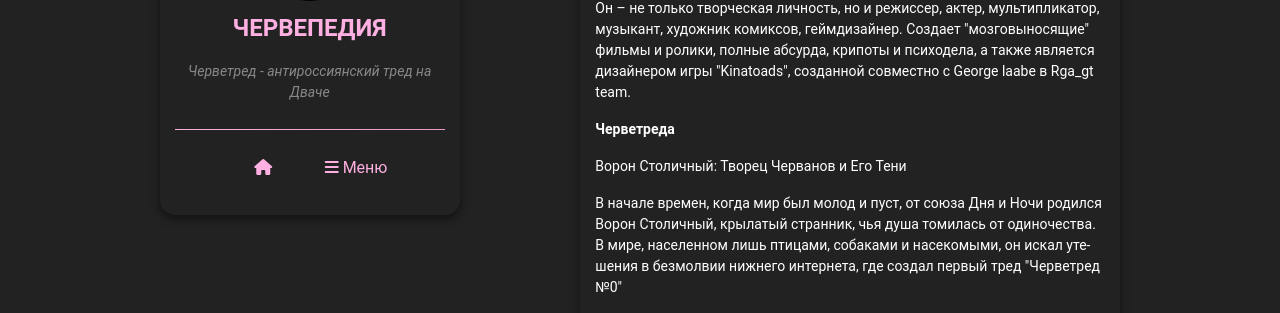
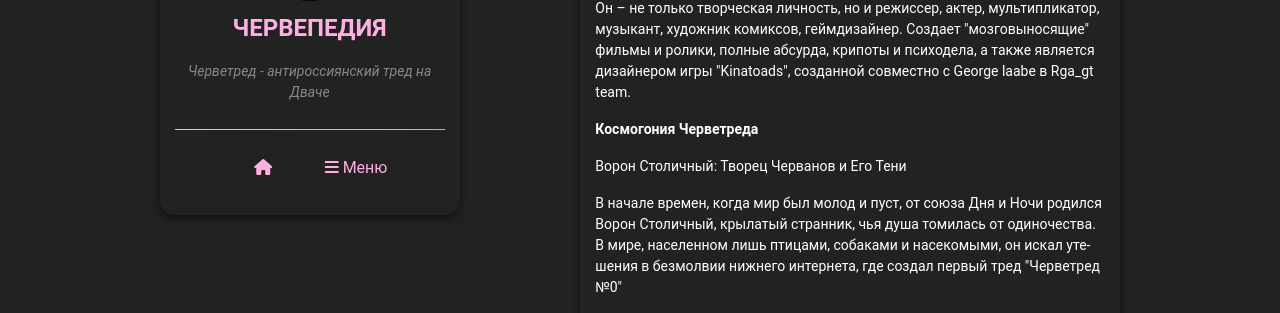
Before and after one commit to chervepedia/chervepedia.github.io, a Jekyll site: the page built from about.md, in a window 1280 px wide and 900 px high, scrolled down 997 px. Shown: the part 139-452 px from the top of the window. Built offline with Jekyll 4.4.1, drawn with Linux system fonts in a browser that asks for light colours; comment, search, counter and statistics services are not loaded.

Commit message:
Update about.md

```diff
--- a/about.md
+++ b/about.md
@@ -26,7 +26,7 @@ except: "Черветред - это русофобский тред на два
 
         <p>Он – не только творческая личность, но и режиссер, актер, мультипликатор, музыкант, художник комиксов, геймдизайнер. Создает "мозговыносящие" фильмы и ролики, полные абсурда, крипоты и психодела, а также является дизайнером игры "Kinatoads", созданной совместно с George laabe в Rga_gt team.</p>
 
-        <p><strong> Черветреда</strong></p>
+        <p><strong>Космогония Черветреда</strong></p>
 
         <p>Ворон Столичный: Творец Черванов и Его Тени</p>
 
```
